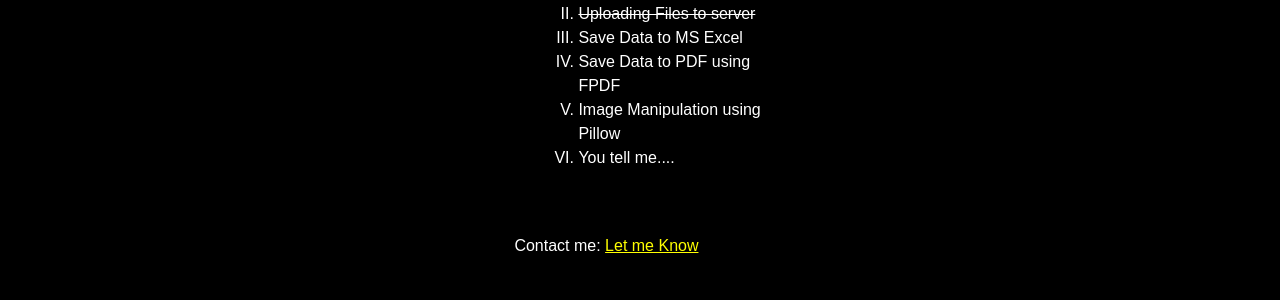
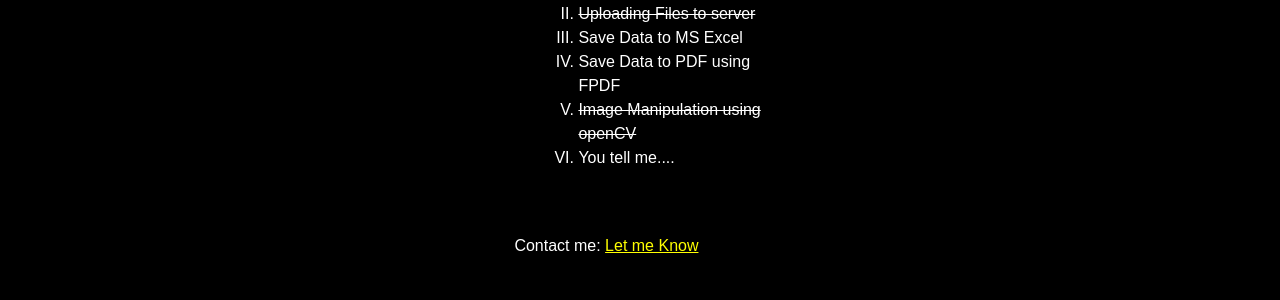
Before and after one commit to WayneBruton/flaskPersonal, a Flask app: page /nextup in a window 1280 px wide. Shown: the part 317-617 px from the top of the page. Run offline with Flask 3, Linux system fonts and the light colour scheme; parts of the project's set-up code (start-up, migrations or seed data) failed here and were passed over; some libraries are stand-ins or nearby versions.

Commit message:
2023/08/29B

```diff
--- a/main.py
+++ b/main.py
@@ -3,6 +3,6 @@ from website import create_app
 app = create_app()
 
 if __name__ == '__main__':
-    app.run()
+    app.run(debug=True, port=8010)
 
 # app.run(debug=True, port=8010)
--- a/website/templates/nextup.html
+++ b/website/templates/nextup.html
@@ -21,7 +21,7 @@
 			<li style="text-decoration: line-through;">Uploading Files to server</li>
 			<li>Save Data to MS Excel</li>
 			<li>Save Data to PDF using FPDF</li>
-			<li>Image Manipulation using Pillow</li>
+			<li style="text-decoration: line-through;">Image Manipulation using openCV</li>
 			<li>You tell me....</li>
 		</ol>
 	</ol>
--- a/website/views.py
+++ b/website/views.py
@@ -132,6 +132,7 @@ def map():
                     <a class="nav-item nav-link mapA" id="sudoku" href="/map">Map</a>
                     <a class="nav-item nav-link mapA" id="uploads" href="/uploads">File Uploads</a>
                     <a class="nav-item nav-link mapA" id="s3example" href="/s3example">S3 example</a>
+                    <a class="nav-item nav-link mapA" id="imagemanipulation" href="/imagemanipulation">Image Manipulation</a>
                     <a class="nav-item nav-link mapA" id="nextup" href="/nextup">What's Next</a>
                 </div>
             </div>
```
Also changed, not shown: instance/eccentric.db, website/uploads/IMG_7050_2023-08-29 08:32:47.778712.jpeg (deleted), website/uploads/cropped_image.jpg (deleted).
